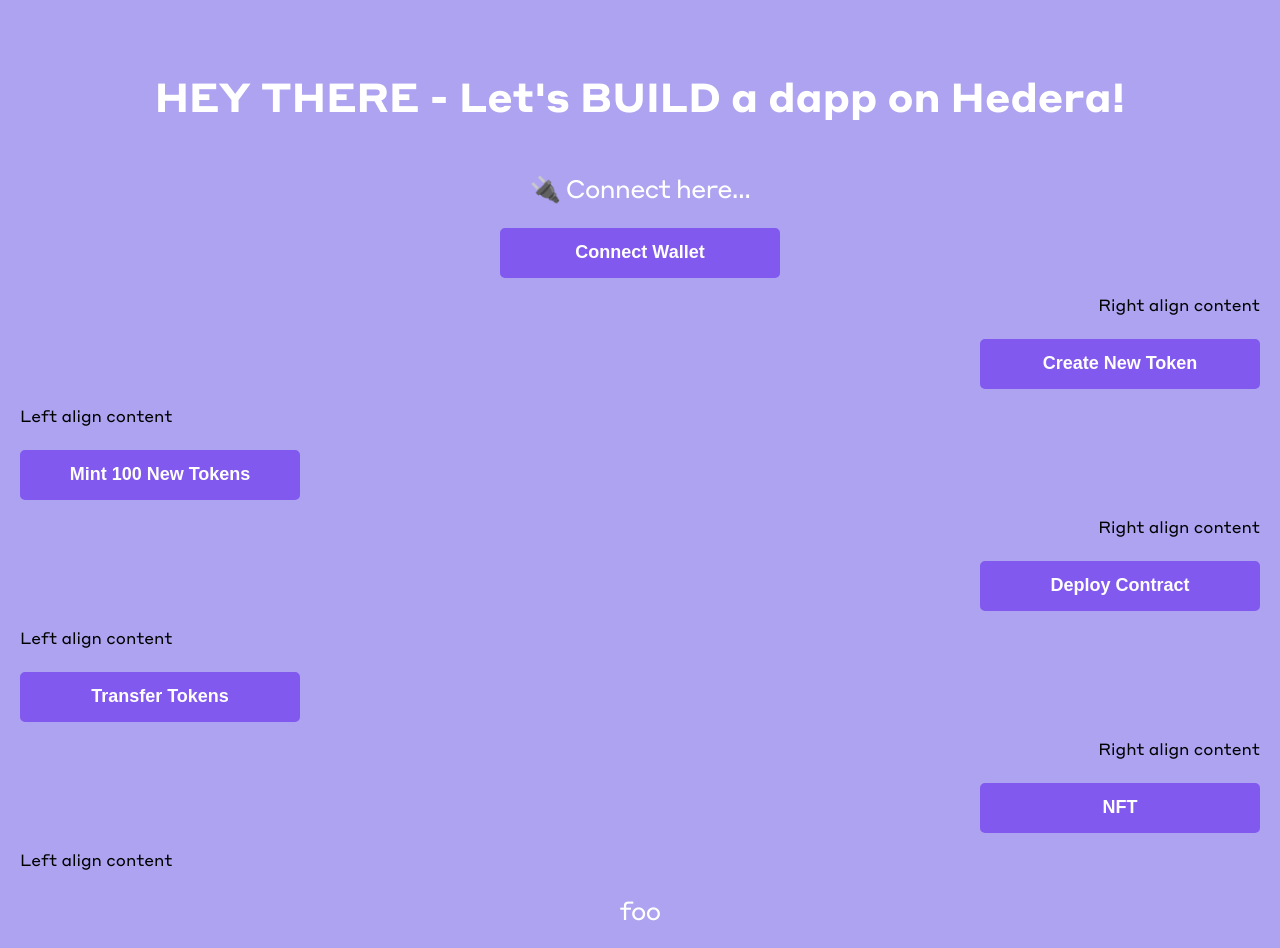
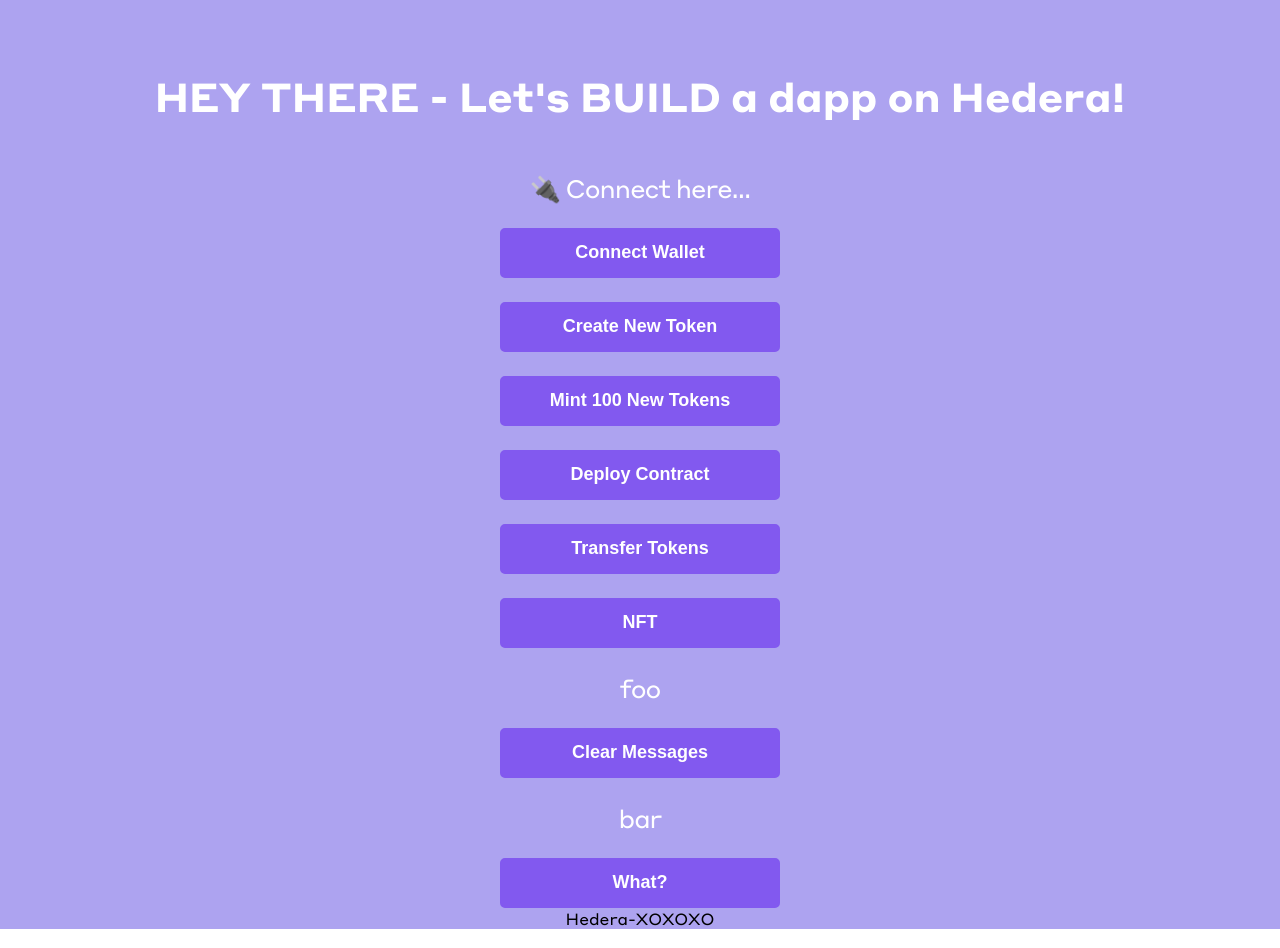
Before and after one commit to sbelgard19/Scott-dapp, a React (Create React App) app: page / in a window 1280 px wide. Shown: the top 948 px of the page. Built offline with nearby package versions, Linux system fonts and the light colour scheme.

Commit message:
Update App.jsx

```diff
--- a/src/App.jsx
+++ b/src/App.jsx
@@ -43,7 +43,8 @@
 	const [mintLinkSt, setMintLinkSt] = useState("");
 	const [contractLinkSt, setContractLinkSt] = useState();
 	const [trasnferLinkSt, setTransferLinkSt] = useState();
-	const [NFTLinkSt, setTBDLinkSt] = useState();
+
+		const [NFTLinkSt, setTBDLinkSt] = useState();
 
 const [fooTextSt, setfooTextSt] = useState("foo");
 const [barTextSt, setbarTextSt] = useState("bar");
@@ -77,9 +78,11 @@
 			setTokenId(tId);
 			setTokenSupply(supply);
 			setCreateTextSt(`Successfully created token with ID: ${tId} ✅`);
+
 			setMintTextSt();
 			setContractTextSt();
 			setTransferTextSt();
+
 			const txId = prettify(txIdRaw);
 			setCreateLinkSt(`https://hashscan.io/#/testnet/transaction/${txId}`);
 		}
@@ -182,8 +185,8 @@
 				text={connectTextSt}
 				link={connectLinkSt}
 			/>
-<p align="right">
-    Right align content
+<p align="center">
+
 
 			<MyGroup
 				fcn={tokenCreate}
@@ -192,9 +195,7 @@
 				link={createLinkSt}
 			/>
 </p>
-<p align="left">
-    Left align content
-
+<p align="center">
 
 			<MyGroup
 				fcn={tokenMint}
@@ -203,9 +204,7 @@
 				link={mintLinkSt}
 			/>
 </p>
-<p align="right">
-    Right align content
-
+<p align="center">
 
 			<MyGroup
 				fcn={contractDeploy}
@@ -214,8 +213,7 @@
 				link={contractLinkSt}
 			/>
 </p>
-<p align="left">
-    Left align content
+<p align="center">
 
 			<MyGroup
 				fcn={contractExecute}
@@ -224,8 +222,7 @@
 				link={trasnferLinkSt}
 			/>
 </p>
-<p align="right">
-    Right align content
+<p align="center">
 
 			<MyGroup
 				fcn={NFTtokenCreate}
@@ -234,8 +231,7 @@
 				link={NFTLinkSt}
 			/>
 </p>
-<p align="left">
-    Left align content
+<p align="center">
 </p>
 			<MyDoubleButton
 				fcn1={Clear_Messages}
@@ -247,7 +243,6 @@
 				text1={fooTextSt}
 				text2={barTextSt}
 			/>
-CENTER
 				<span>Hedera-XOXOXO</span>
 		</div>
 
```
